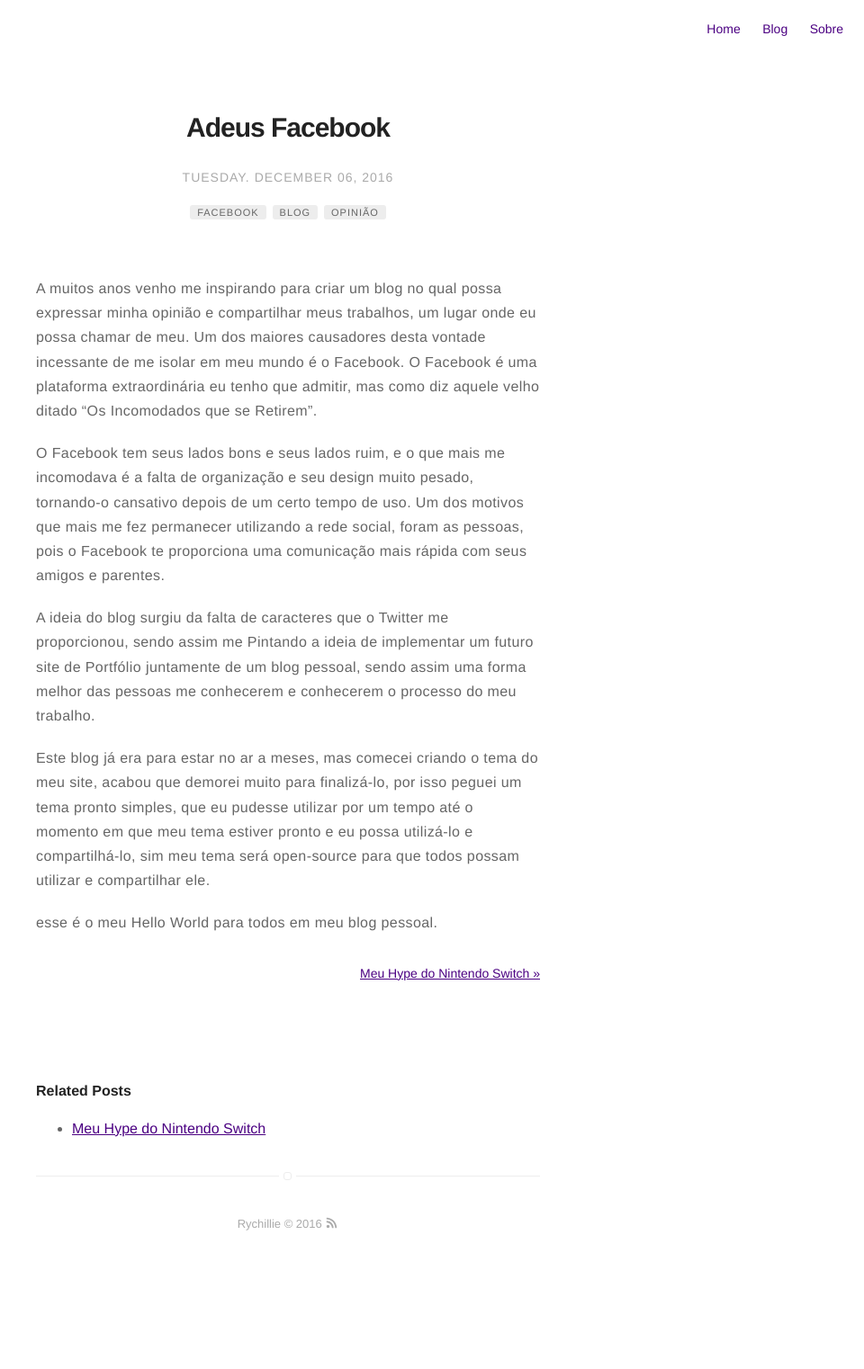
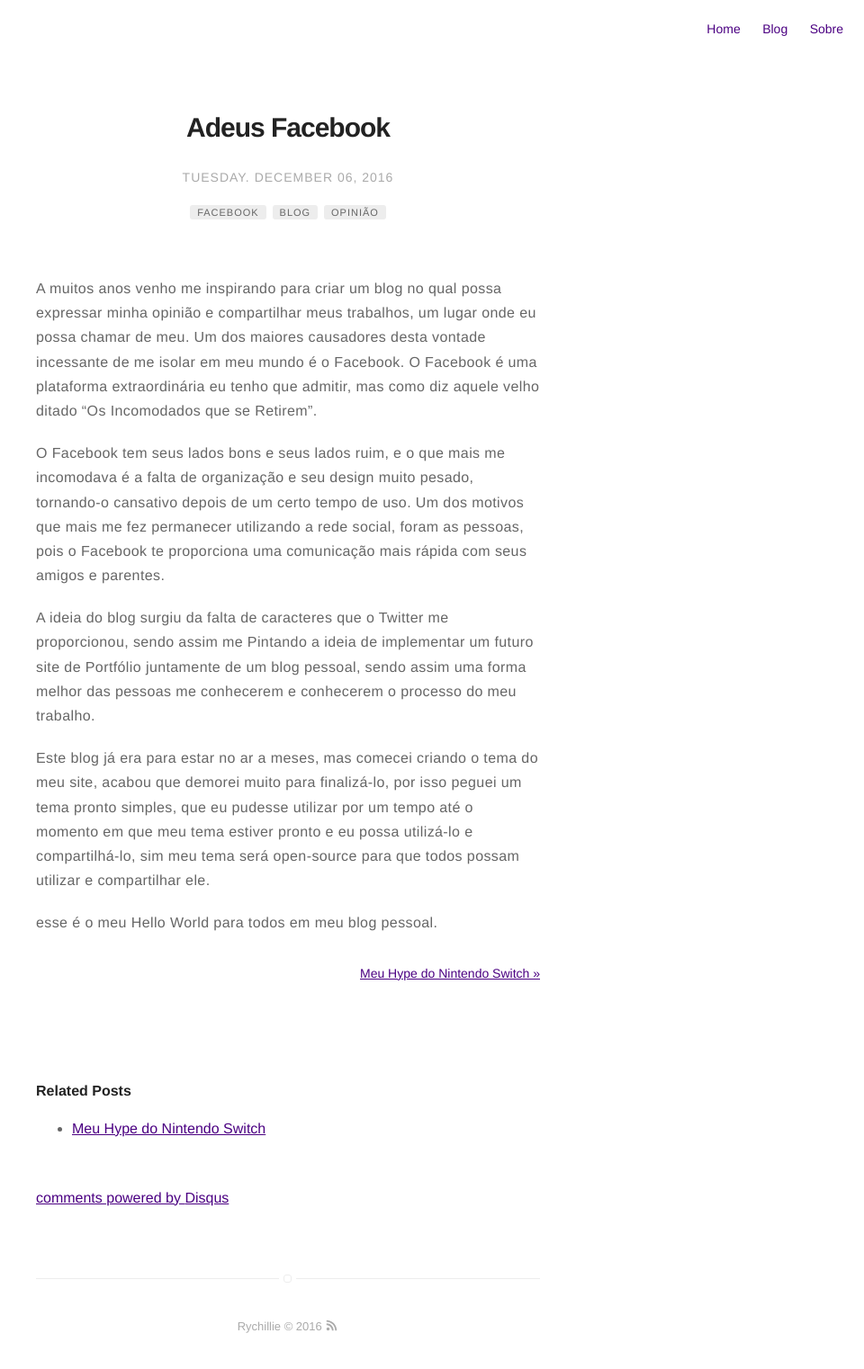
Before and after one commit to Rychillie/rychillieOLD, a Jekyll site: the page built from _posts/2016/12/2016-12-06-adeus-facebook.markdown, in a window 1280 px wide. Shown: the whole page at 90% size, without its empty margins (320-1280 px from the left). Built offline with Jekyll 4.4.1, drawn with Linux system fonts in a browser that asks for light colours; comment, search, counter and statistics services are not loaded; before the commit the page ends 1408 px from its top, so only the background shows below that; some of the changed lines change nothing that is shown.

Commit message:
Update post.html

```diff
--- a/_layouts/post.html
+++ b/_layouts/post.html
@@ -39,3 +39,11 @@
 {% if site.related %}
     {% include related.html %}
 {% endif %}
+
+{% if site.show-author %}
+    {% include author.html %}
+{% endif %}
+
+{% if site.disqus %}
+    {% include disqus.html %}
+{% endif %}
```
